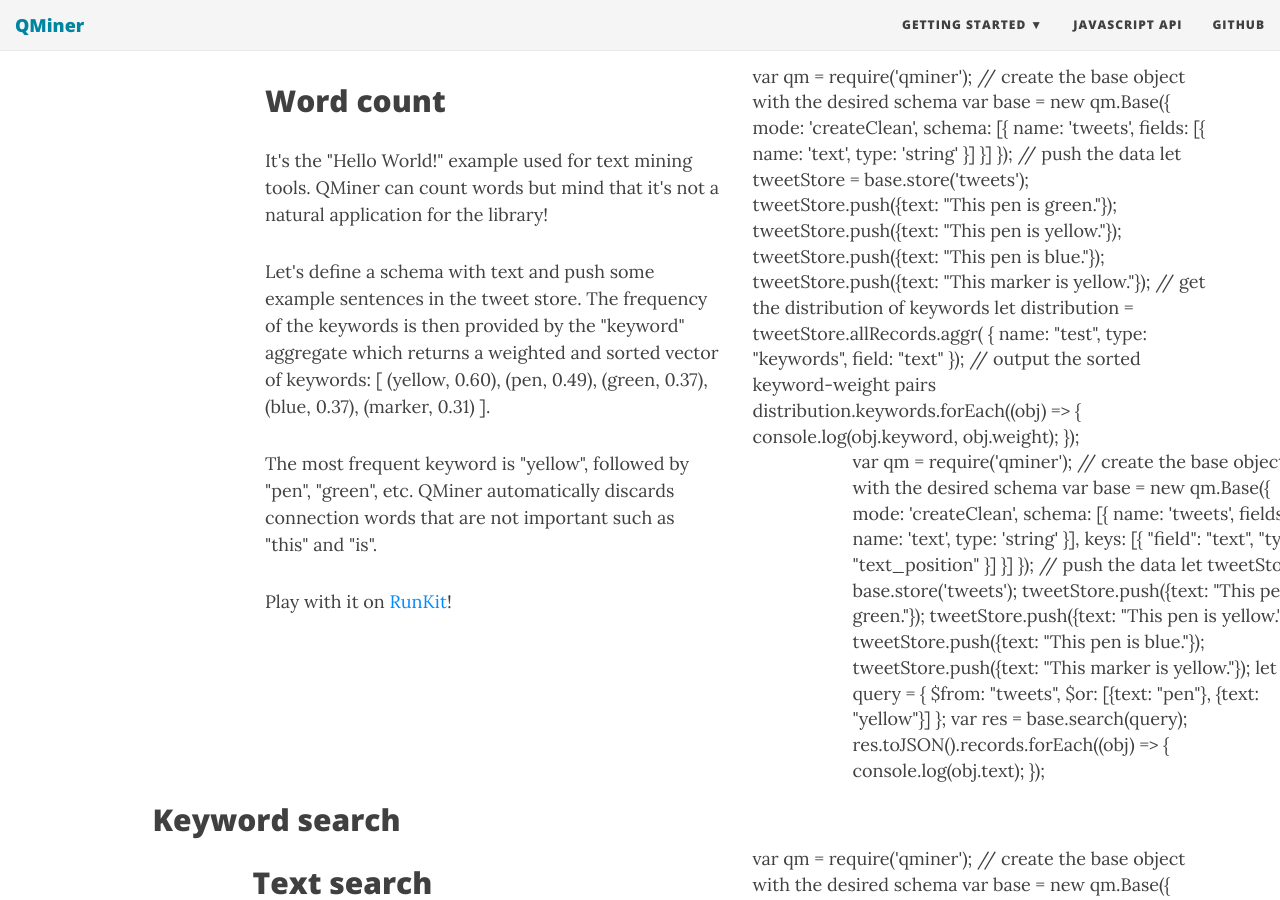
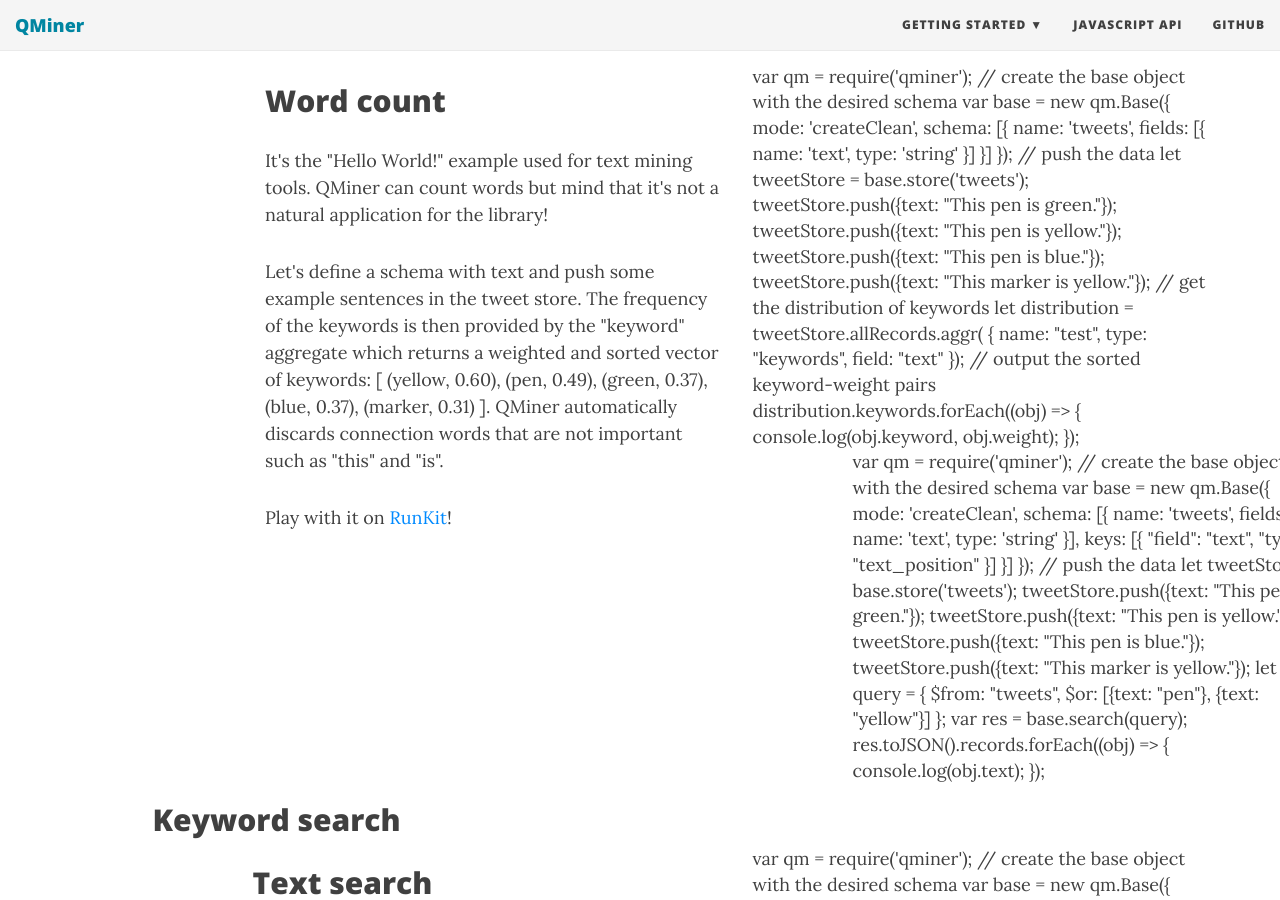
Before and after one commit to qminer/qminer.github.io, a Jekyll site: the page built from index.html, in a window 1280 px wide and 900 px high, scrolled down 836 px. Built offline with Jekyll 4.4.1, drawn with Linux system fonts in a browser that asks for light colours; nearby versions of some CDN libraries; the list of posts is cut into pages by our own code.

Commit message:
Even shorter.

```diff
--- a/index.html
+++ b/index.html
@@ -25,9 +25,7 @@
       <h2 class="post-title"> Word count</h2>
       <p> It's the "Hello World!" example used for text mining tools. QMiner can count words but mind that it's not a natural application for the library! </p>
 
-      <p>Let's define a schema with text and push some example sentences in the tweet store. The frequency of the keywords is then provided by the "keyword" aggregate which returns a weighted and sorted vector of keywords: [ (yellow, 0.60), (pen, 0.49), (green, 0.37), (blue, 0.37), (marker, 0.31) ]. </p>
-
-      <p>The most frequent keyword is "yellow", followed by "pen", "green", etc. QMiner automatically discards connection words that are not important such as "this" and "is".</p>
+      <p>Let's define a schema with text and push some example sentences in the tweet store. The frequency of the keywords is then provided by the "keyword" aggregate which returns a weighted and sorted vector of keywords: [ (yellow, 0.60), (pen, 0.49), (green, 0.37), (blue, 0.37), (marker, 0.31) ]. QMiner automatically discards connection words that are not important such as "this" and "is".</p>
 
       <p>Play with it on <a href="https://runkit.com/carolninap/5a21517b57d217001278fd2a" class="post-read-more">RunKit</a>!</p>
     </div>
```
